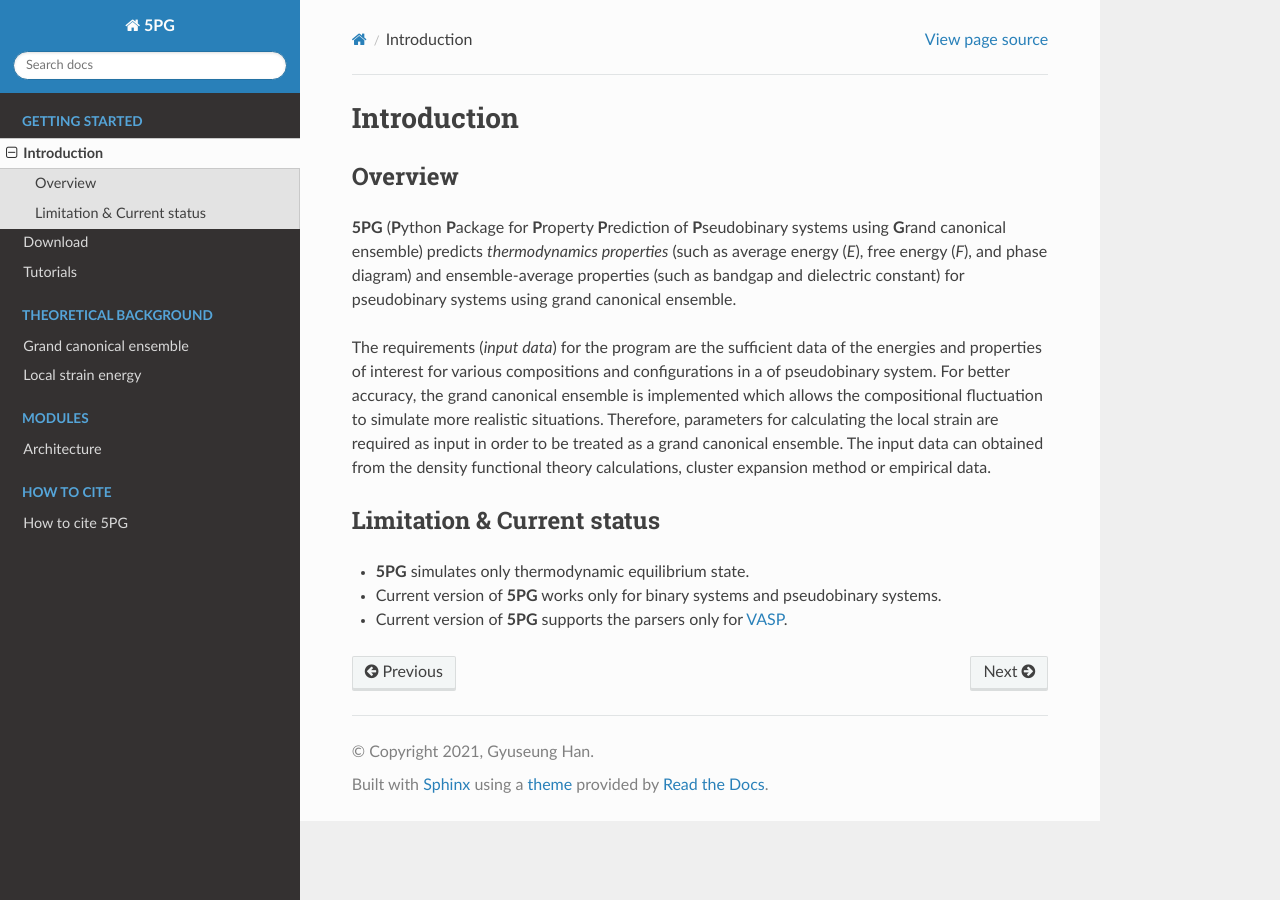
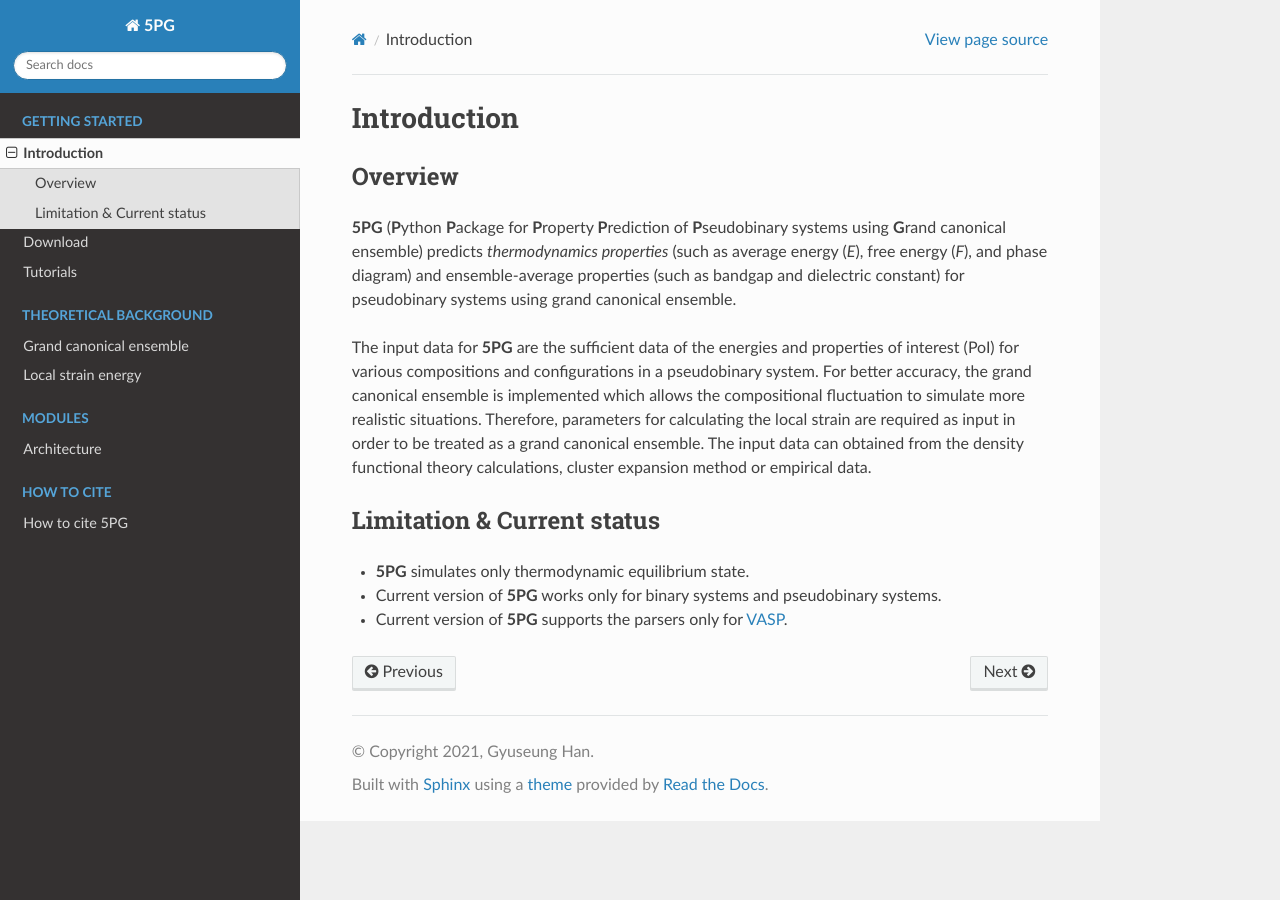
Before and after one commit to Han-Gyuseung/5PG, a Sphinx documentation site: the page built from docs/source/start/introduction.rst, in a window 1280 px wide. Built offline with Sphinx 7.4.7 and the Read the Docs theme 2.0.0, drawn with Linux system fonts in a browser that asks for light colours.

Commit message:
Update introduction.rst

```diff
--- a/docs/source/start/introduction.rst
+++ b/docs/source/start/introduction.rst
@@ -7,7 +7,9 @@ Overview
 
 **5PG** (**P**\ ython **P**\ ackage for **P**\ roperty **P**\ rediction of **P**\ seudobinary systems using **G**\ rand canonical ensemble) predicts *thermodynamics properties* (such as average energy (*E*), free energy (*F*), and phase diagram) and ensemble-average properties (such as bandgap and dielectric constant) for pseudobinary systems using grand canonical ensemble.
 
-The requirements (*input data*) for the program are the sufficient data of the energies and properties of interest for various compositions and configurations in a of pseudobinary system. For better accuracy, the grand canonical ensemble is implemented which allows the compositional fluctuation to simulate more realistic situations. Therefore, parameters for calculating the local strain are required as input in order to be treated as a grand canonical ensemble. The input data can obtained from the density functional theory calculations, cluster expansion method or empirical data.
+The input data for **5PG** are the sufficient data of the energies and properties of interest (PoI) for various compositions and configurations in a pseudobinary system.
+For better accuracy, the grand canonical ensemble is implemented which allows the compositional fluctuation to simulate more realistic situations.
+Therefore, parameters for calculating the local strain are required as input in order to be treated as a grand canonical ensemble. The input data can obtained from the density functional theory calculations, cluster expansion method or empirical data.
 
 
 
```
